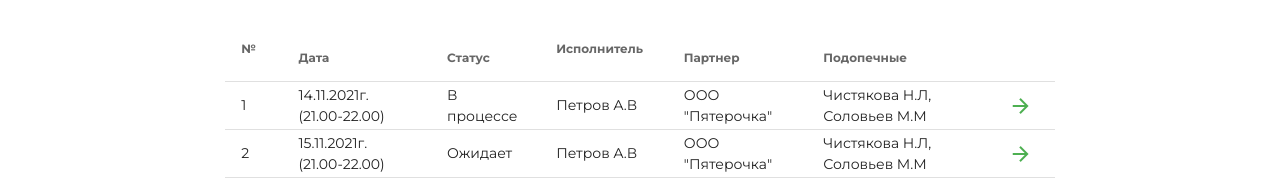
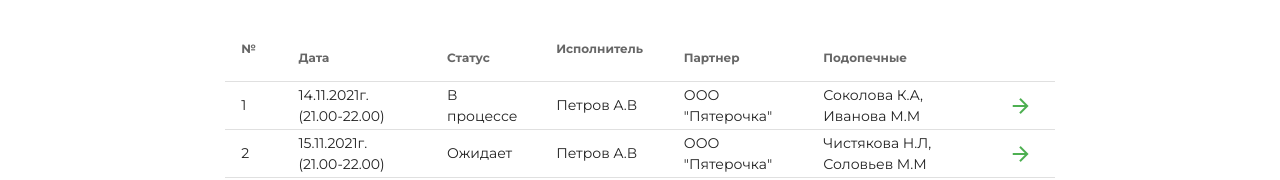
Before and after one commit to nikitaslezkin/sharing-helper, a Vue app: page /v_active in a window 1280 px wide. Shown: the top 180 px of the page. Built offline with nearby package versions, Linux system fonts and the light colour scheme; no server answers; what vue-yandex-maps would draw is missing.

Commit message:
add map with wards and shops

```diff
--- a/src/component/active_orders/OrderTable.vue
+++ b/src/component/active_orders/OrderTable.vue
@@ -54,7 +54,7 @@ export default {
                 volunteer: 'Петров А.В',
                 status: 'В процессе',
                 partner: "ООО \"Пятерочка\"",
-                wards: 'Чистякова Н.Л, Соловьев М.М',
+                wards: 'Соколова К.А, Иванова М.М',
             },
             {
                 number: 2,
--- a/src/component/active_orders/stepper/OrderDetail.vue
+++ b/src/component/active_orders/stepper/OrderDetail.vue
@@ -66,10 +66,23 @@
                     </v-stepper-step>
                 </v-stepper-header>
 
+
+
                 <v-stepper-items>
                     <v-stepper-content step="1">
                         <v-row class="next-step-row flex justify-end">
                             <v-card-text>
+
+
+                                <v-col cols="8">
+
+                                    <v-tabs fixed-tabs color="black" slider-color="grey">
+                                        <v-tab>Информация</v-tab>
+                                        <v-tab>Карта</v-tab>
+
+                                        <v-tab-item>
+                                            <br/>
+
                                             <p align="center">Информация о партнере</p>
                                             <v-text-field
                                                     v-model="item.partner"
@@ -108,6 +121,19 @@
                                                     hide-default-footer
                                             >
                                             </v-data-table>
+                                        </v-tab-item>
+
+                                        <v-tab-item>
+                                            <br/>
+                                            <YaMap :items="cardItems"/>
+                                        </v-tab-item>
+                                    </v-tabs>
+                                </v-col>
+
+
+
+
+
                             </v-card-text>
                             <v-card-actions>
                                 <v-btn
@@ -573,11 +599,14 @@
 <script>
 
 import {mapGetters, mapMutations} from "vuex";
+import YaMap from "@/component/common/YaMap";
 
 
 export default {
     name: "OrderDetail",
-    components: {},
+    components: {
+        YaMap,
+    },
 
     data: () => ({
         item: {
@@ -630,6 +659,31 @@ export default {
         dialog: false,
         dialogFirstWard: false,
         dialogSecondWard: false,
+
+        cardItems:[
+            {
+                id: 1,
+                fio: 'Соколова К.А',
+                address: 'ул. Донская, 8, кв. 17',
+                coords: "55.723869,37.607108",
+                name: "emp", time: "emp"
+            },
+            {
+                id: 2,
+                fio: 'Иванова В.В',
+                address: 'Мытная ул., 44, кв. 134',
+                coords: "55.721070,37.615823",
+                name: "emp", time: "emp"
+            },
+            {
+                id: "+",
+                name: "ООО \"Пятерочка\"",
+                address: 'ул. Шаболовка, 19',
+                time: '21:00-23:00',
+                coords: "55.723595,37.611370",
+                fio: "emp"
+            }
+        ]
     }),
 
     computed: {
```
Lines whose indentation alone changed are shown as unchanged.
